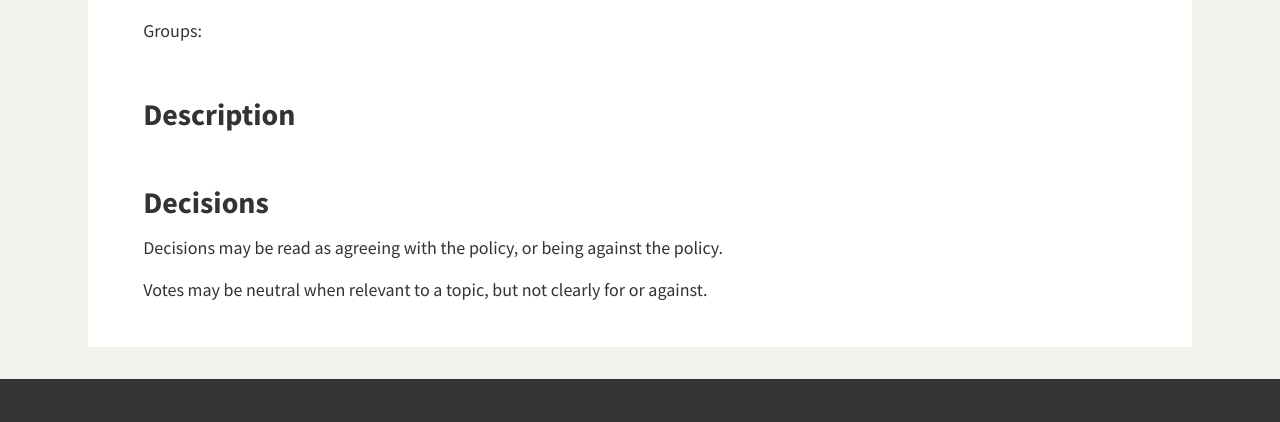
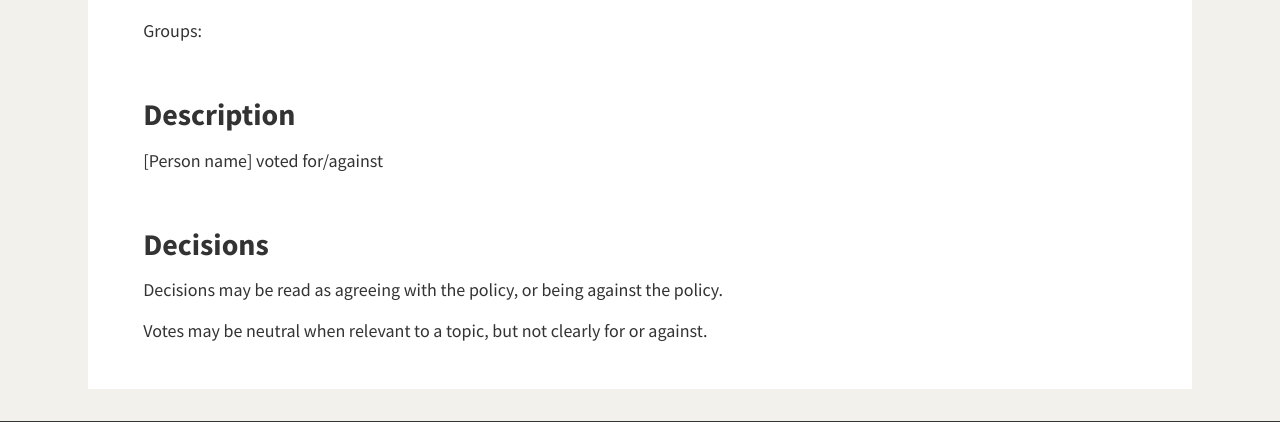
Before and after one commit to mysociety/twfy-votes, a Python web app: template src/twfy_votes/templates/policy.html in a window 1280 px wide. Shown: the part 217-639 px from the top of the page. Run offline with Jinja, Linux system fonts and the light colour scheme; the template is opened without the code that fills it, so the values that code supplies are empty; some libraries are stand-ins or nearby versions.

Commit message:
Add context description to policy display

```diff
--- a/src/twfy_votes/templates/policy.html
+++ b/src/twfy_votes/templates/policy.html
@@ -21,6 +21,8 @@
 <h2>Description</h2>
 <p>{{ policy.policy_description }}</p>
 
+<p>[Person name] voted for/against {{ policy.context_description|safe }}</p>
+
 <h2>Decisions</h2>
 
 <p>Decisions may be read as agreeing with the policy, or being against the policy.</p>
```
